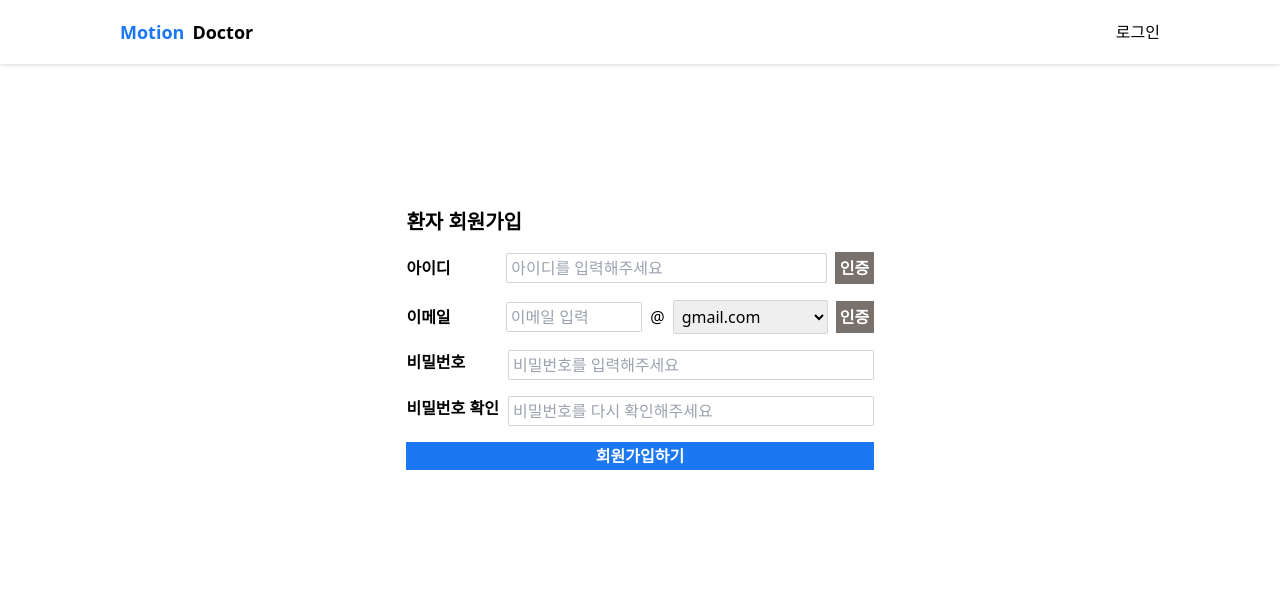
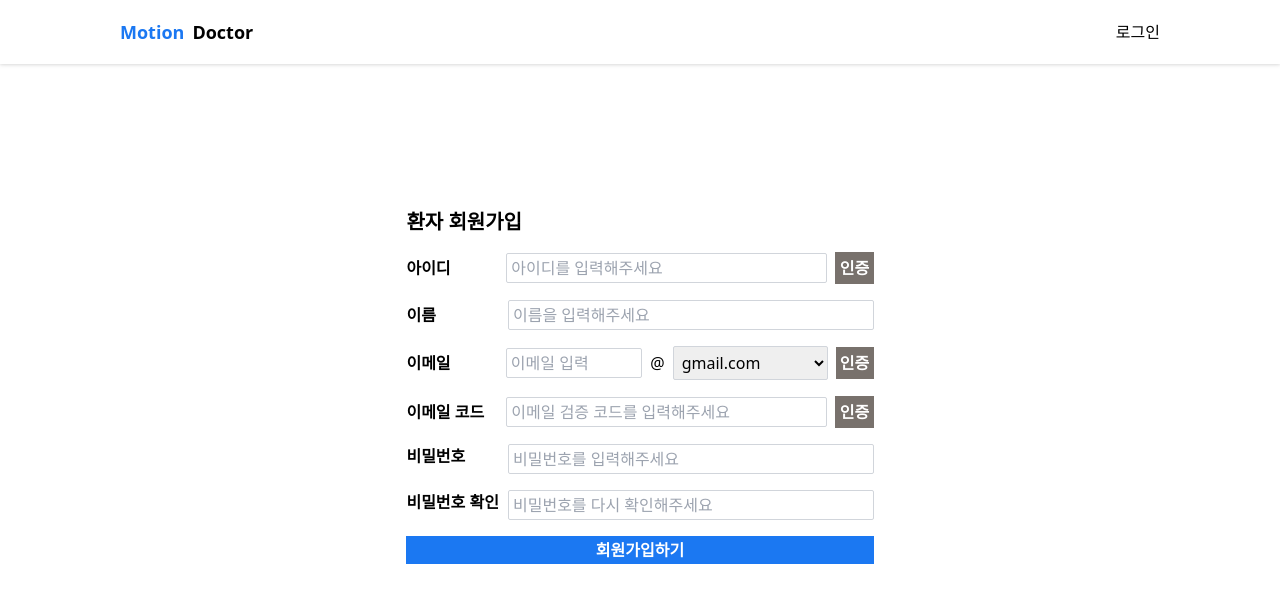
Before and after one commit to 2023-CBNU-GP/Motion-Doctor, a Next.js app in the folder front/: page /signup/patient in a window 1280 px wide. Shown: the top 602 px of the page. Built offline with nearby package versions, Linux system fonts and the light colour scheme.

Commit message:
front: 회원가입 구조 변경

```diff
--- a/front/src/hooks/useForm.tsx
+++ b/front/src/hooks/useForm.tsx
@@ -1,22 +1,59 @@
 import { useEffect, useState } from "react"
 import { Errors } from "@md/hooks/validate";
-import axios from "axios";
-
-export interface DoctorSign {
-    name: string,
-    id: string,
-    password: string,
-    email: string,
-    doctornum: number,
-    hospitalname: string,
-    type: string
-
-};
+import axios from "@md/hooks/axiosInstance";
+import { Success } from "@md/interfaces/user.interface";
 
 function useForm({ initialValues, onSubmit, validate }) {
     const [values, setValues] = useState(initialValues);
     const [errors, setErrors] = useState({} as Errors);
     const [submitting, setSubmitting] = useState(false);
+    const [success, setSuccess] = useState({} as Success);
+    const [codeCheck, setCodeCheck] = useState();
+
+    const certifyId = () => {
+        axios.post('/api/id_check', {
+            id: values.id,
+            type: values.type
+        }).then((response) => {
+            if(response.status === 200) {
+                values["isIdCertified"] = true;
+                errors["id"] = "";
+                setSuccess({id: "사용가능한 아이디입니다"});
+            }
+        }).catch(() => {
+            errors["id"] = "이미 존재하는 아이디입니다";
+        });
+    };
+
+    const certifyEmail = () => {
+        axios.post('/api/email_check', {
+            email: values.email + "@" +values.emailValue,
+            type: values.type
+        }).then((response) => {
+            if(response.status === 200) {
+                alert("인증코드를 전송하였습니다");
+                values["isEmailCertified"] = true;
+                errors["email"] = "";
+                setCodeCheck(true);
+            }
+        });
+    };
+
+    const certifyCode = () => {
+        axios.post( '/api/code_check', {
+            email: values.email + "@" + values.emailValue,
+            code: parseInt(values.emailCode)
+        }).then((response) => {
+            if(response.status === 200) {
+                setSuccess({emailCode: "이메일 인증이 완료되었습니다"});
+                values["isCodeCertified"] = true;
+                errors["email"] = "";
+            }
+        }).catch((error) => {
+            errors["emailCode"] = "유효하지 않은 코드 입니다.";
+        });
+    }
+
 
     const handleChange = (event) => {
         const { name, value } = event.target;
@@ -43,6 +80,11 @@ function useForm({ initialValues, onSubmit, validate }) {
         values,
         errors,
         submitting,
+        success,
+        codeCheck,
+        certifyCode,
+        certifyId,
+        certifyEmail,
         handleChange,
         handleSubmit,
     };
--- a/front/src/pages/index.tsx
+++ b/front/src/pages/index.tsx
@@ -2,8 +2,40 @@ import Head from 'next/head'
 import Layout from "@md/components/layout";
 import { useState } from "react";
 import Link from "next/link";
+import useForm from "@md/hooks/useForm";
+import validate from "@md/hooks/validate";
+import axios from "@md/hooks/axiosInstance";
+
+export interface DoctorLogin {
+
+}
 
 export default function Home() {
+    const { values, errors, submitting, handleChange, handleSubmit } = useForm({
+        initialValues: { id: "", name: "", license: "", hospitalname: "", email: "" + '', emailValue: "gmail.com", password: "", checkPassword: "", isIdCertified: false, isEmailCertified: false, isCodeCertified: false, type: "doctor"},
+        onSubmit: (values) => {
+            if (values.type === "doctor") {
+                const data : DoctorSign = {
+                    id : values.id,
+                    name : values.name,
+                    password : values.password,
+                    email : values.email,
+                    doctornum : parseInt(values.doctornum),
+                    hospitalname : values.hospitalname,
+                    type : values.type
+                };
+                axios.post('/api/signup', data <DoctorSign>).then(response => {
+                    if(response.status === 200) {
+                        alert("회원가입에 성공하셨습니다.");
+                        router.push('/');
+                    }
+                });
+            }
+        },
+        validate,
+    });
+
+
     const [isLogin, setIsLogin] = useState(false);
     const [isPatient, setIsPatient] = useState(true);
 
--- a/front/src/pages/signup/doctor.tsx
+++ b/front/src/pages/signup/doctor.tsx
@@ -1,24 +1,18 @@
 import Layout from "@md/components/layout";
 import Navigation from "@md/components/navigation";
 import Head from "next/head";
-import useForm, { DoctorSign } from "@md/hooks/useForm";
+import useForm  from "@md/hooks/useForm";
 import validate from "@md/hooks/validate";
-import axios from "axios";
+import axios from "@md/hooks/axiosInstance";
 import { useEffect, useState } from "react";
 import { useRouter } from "next/router";
-
-export interface Success {
-    id: string,
-    email: string,
-}
+import { DoctorSign } from "@md/interfaces/user.interface";
 
 export default function Doctor () {
     const router = useRouter();
-    const [success, setSuccess] = useState({} as Success);
-    const [codeCheck, setCodeCheck] = useState();
 
-    const { values, errors, submitting, handleChange, handleSubmit } = useForm({
-        initialValues: { id: "", name: "", license: "", hospitalname: "", email: "" + '', emailValue: "gmail.com", password: "", checkPassword: "", isIdCertified: false, isEmailCertified: false, isCodeCertified: false, type: "doctor"},
+    const { values, errors, submitting, success, codeCheck, certifyCode, certifyId, certifyEmail, handleChange, handleSubmit } = useForm({
+        initialValues: { id: "", name: "", license: "", hospitalname: "", email: "" , emailValue: "gmail.com", password: "", checkPassword: "", isIdCertified: false, isEmailCertified: false, isCodeCertified: false, type: "doctor"},
         onSubmit: (values) => {
             if (values.type === "doctor") {
                 const data : DoctorSign = {
@@ -30,69 +24,24 @@ export default function Doctor () {
                     hospitalname : values.hospitalname,
                     type : values.type
                 };
-                axios.post(process.env.NEXT_PUBLIC_API_KEY + '/api/signup', data <DoctorSign>).then(response => {
+                axios.post('/api/signup', data <DoctorSign>).then(response => {
                     if(response.status === 200) {
                         alert("회원가입에 성공하셨습니다.");
                         router.push('/');
                     }
                 });
             }
-            // alert(JSON.stringify(values, null, 2));
         },
         validate,
     });
 
     useEffect(() => {
-        setSuccess({id : ""});
+        success["id"] = "";
     }, [values.id]);
 
     useEffect(() => {
 
     }, [errors]);
-
-    const certifyId = () => {
-        axios.post(process.env.NEXT_PUBLIC_API_KEY + '/api/id_check', {
-            id: values.id,
-            type: values.type
-        }).then((response) => {
-            if(response.status === 200) {
-                values["isIdCertified"] = true;
-                errors["id"] = "";
-                setSuccess({id: "사용가능한 아이디입니다"});
-            }
-        }).catch(() => {
-            errors["id"] = "이미 존재하는 아이디입니다";
-        });
-    };
-
-    const certifyEmail = () => {
-        axios.post(process.env.NEXT_PUBLIC_API_KEY + '/api/email_check', {
-            email: values.email + "@" +values.emailValue,
-            type: values.type
-        }).then((response) => {
-            if(response.status === 200) {
-                alert("인증코드를 전송하였습니다");
-                values["isEmailCertified"] = true;
-                errors["email"] = "";
-                setCodeCheck(true);
-            }
-        });
-    };
-
-    const certifyCode = () => {
-        axios.post(process.env.NEXT_PUBLIC_API_KEY + '/api/code_check', {
-            email: values.email + "@" + values.emailValue,
-            code: parseInt(values.emailCode)
-        }).then((response) => {
-            if(response.status === 200) {
-                setSuccess({emailCode: "이메일 인증이 완료되었습니다"});
-                values["isCodeCertified"] = true;
-                errors["email"] = "";
-            }
-        }).catch((error) => {
-            errors["emailCode"] = "유효하지 않은 코드 입니다.";
-        });
-    }
 
     return (
         <div>
--- a/front/src/pages/signup/patient.tsx
+++ b/front/src/pages/signup/patient.tsx
@@ -5,7 +5,7 @@ import useForm from "@md/hooks/useForm";
 import validate from "@md/hooks/validate";
 
 export default function Patient () {
-    const { values, errors, submitting, handleChange, handleSubmit } = useForm({
+    const { values, errors, submitting, success, codeCheck, certifyEmail, certifyId, certifyCode, handleChange, handleSubmit } = useForm({
         initialValues: { id: "", email: "", password: "", emailValue: "gmail.com"},
         onSubmit: (values) => {
             alert(JSON.stringify(values, null, 2));
@@ -48,6 +48,21 @@ export default function Patient () {
 
                             <div className="flex gap-1 flex-col">
                                 <div className="flex gap-2 items-center">
+                                    <label className="w-[120px] font-semibold">이름</label>
+                                    <input
+                                        type="name"
+                                        name="name"
+                                        value={values.name}
+                                        onChange={handleChange}
+                                        placeholder="이름을 입력해주세요"
+                                        className={`${errors.name && "border-color-danger-500"} w-full focus:outline-none border border-gray-300 rounded-sm pl-1 py-0.5`}
+                                    />
+                                </div>
+                                {errors.name && <div className="text-color-danger-500 text-sm pl-[100px]">{errors.name}</div>}
+                            </div>
+
+                            <div className="flex gap-1 flex-col">
+                                <div className="flex gap-2 items-center">
                                     <label className="w-[120px] font-semibold">이메일</label>
                                     <input
                                         type="email"
@@ -71,6 +86,23 @@ export default function Patient () {
 
                                 </div>
                                 {errors.email && <div className="text-color-danger-500 text-sm pl-[100px]">{errors.email}</div>}
+                            </div>
+
+                            <div className=" flex gap-1 flex-col">
+                                <div className="flex gap-2 items-center">
+                                    <label className="w-[120px] font-semibold">이메일 코드</label>
+                                    <input
+                                        type="text"
+                                        name="emailCode"
+                                        value={values.emailCode}
+                                        onChange={handleChange}
+                                        placeholder="이메일 검증 코드를 입력해주세요"
+                                        className={`${errors.emailCode && "border-color-danger-500"} w-[calc(100%-50px)] focus:outline-none border border-gray-300 rounded-sm pl-1 py-0.5`}
+                                    />
+                                    <button onClick={certifyCode} type={"button"} className="bg-stone-500 font-bold text-white min-w-fit py-1 w-[50px]">인증</button>
+                                </div>
+                                {errors.emailCode && <div className="text-color-danger-500 text-sm pl-[100px]">{errors.emailCode}</div>}
+                                {success.emailCode && <div className="text-color-success-500 text-sm pl-[100px]">{success.emailCode}</div>}
                             </div>
 
                             <div className="flex gap-1 flex-col">
```
Also changed, not shown: front/src/interfaces/user.interface.ts (added, +23 -0 lines).
